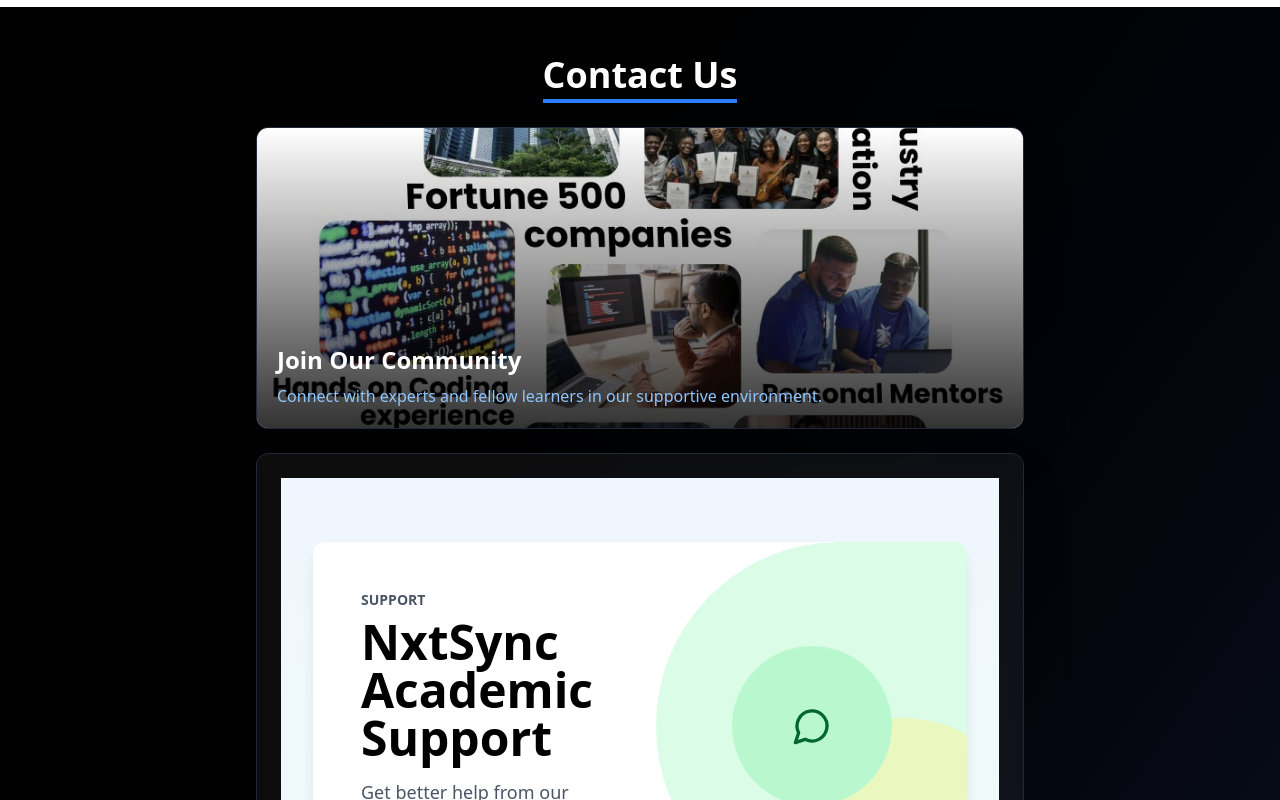
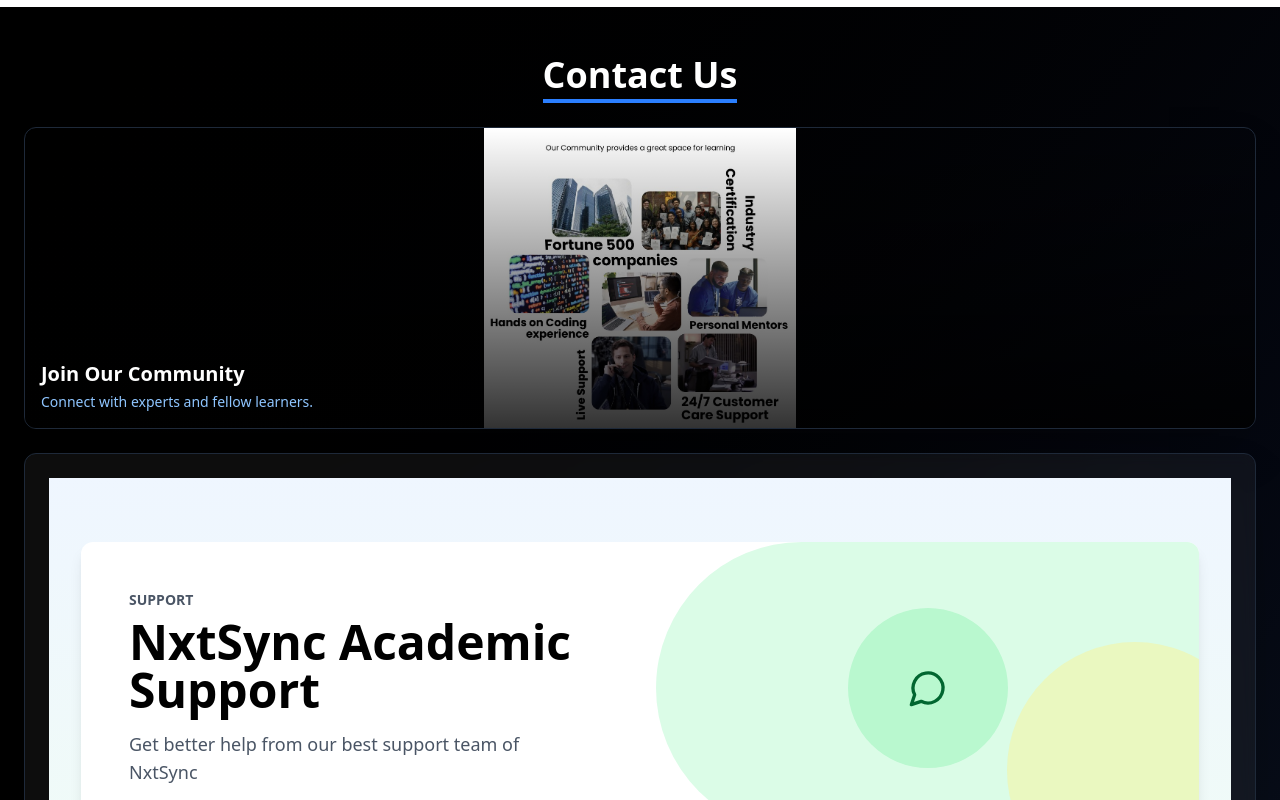
Before and after one commit to mismyst/nextsync, a Next.js app: page / in a window 1280 px wide. Shown: the part 2460-3260 px from the top of the page. Built offline with nearby package versions, Linux system fonts and the light colour scheme.

Commit message:
Update page.tsx

```diff
--- a/app/page.tsx
+++ b/app/page.tsx
@@ -177,7 +177,7 @@
         {/* Partners Section */}
         <Partners />
 
-    {/* Contact Section */}
+   {/* Contact Section */}
 <section id="contact" className="py-12 bg-gradient-to-br from-black to-gray-900">
   <div className="container mx-auto px-4 md:px-6">
     <h2 className="text-3xl md:text-4xl font-bold text-center mb-8 text-white">
@@ -187,28 +187,29 @@
       </span>
     </h2>
 
-    <div className="flex flex-col gap-6 max-w-3xl mx-auto">
-      {/* Image container */}
-      <div className="relative rounded-xl overflow-hidden shadow-2xl border border-gray-800">
-        <div className="aspect-[16/9] w-full h-[300px] relative">
+    <div className="flex flex-col gap-6">
+      {/* Full-width image container */}
+      <div className="relative rounded-xl overflow-hidden shadow-2xl border border-gray-800 w-full">
+        <div className="w-full h-[300px] relative">
           <Image
             src="/images/community.jpg"
             alt="Community of developers and learners"
             fill
-            style={{ objectFit: 'cover' }}
+            style={{ objectFit: 'contain' }}
             sizes="100vw"
             priority
             className="transition-all duration-500 hover:scale-105"
           />
           <div className="absolute inset-0 bg-gradient-to-t from-black/80 to-transparent"></div>
-          <div className="absolute bottom-0 left-0 p-5">
-            <h3 className="text-2xl font-bold text-white mb-2">Join Our Community</h3>
-            <p className="text-blue-300">Connect with experts and fellow learners in our supportive environment.</p>
+          <div className="absolute bottom-0 left-0 p-4">
+            <h3 className="text-xl font-bold text-white mb-1">Join Our Community</h3>
+            <p className="text-blue-300 text-sm">Connect with experts and fellow learners.</p>
           </div>
         </div>
       </div>
 
-       <div className="backdrop-blur-sm bg-white/5 rounded-xl p-5 md:p-6 border border-gray-800 shadow-2xl mx-auto w-full max-w-3xl">
+      {/* Wider contact form container */}
+      <div className="backdrop-blur-sm bg-white/5 rounded-xl p-5 md:p-6 border border-gray-800 shadow-2xl w-full">
         <ContactForm />
       </div>
     </div>
```
